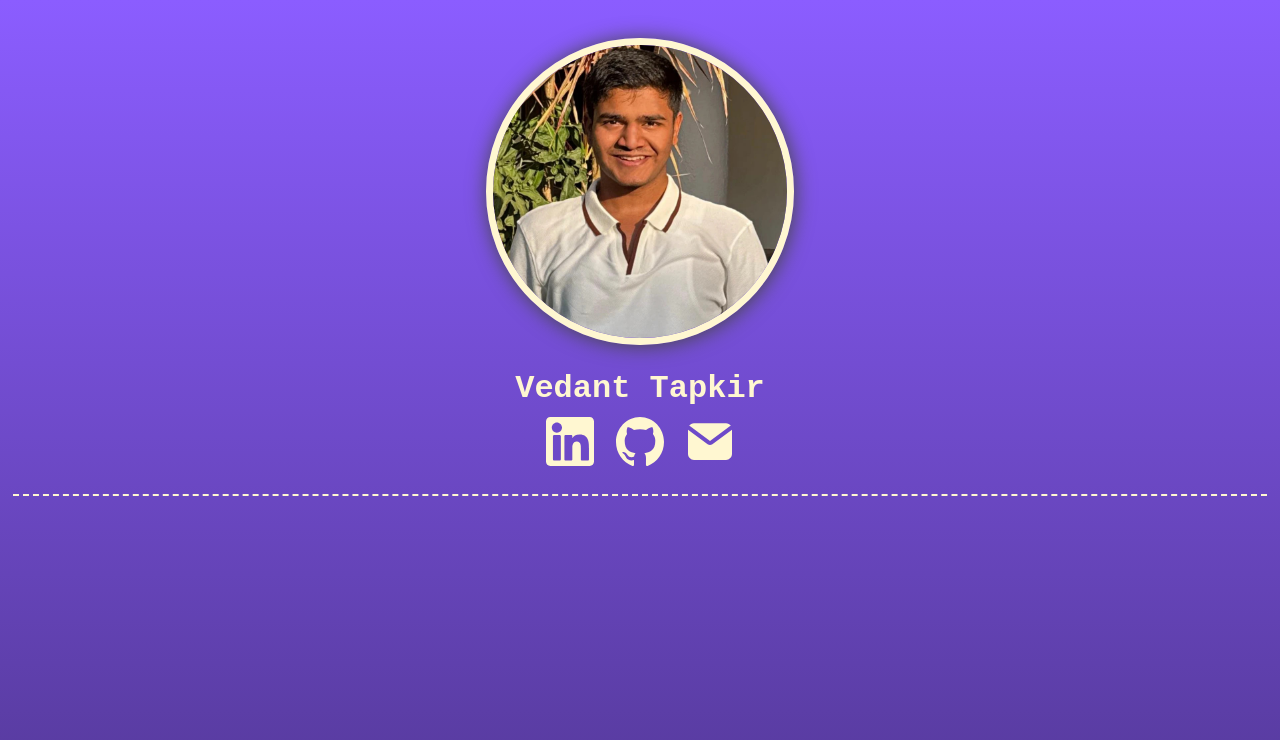
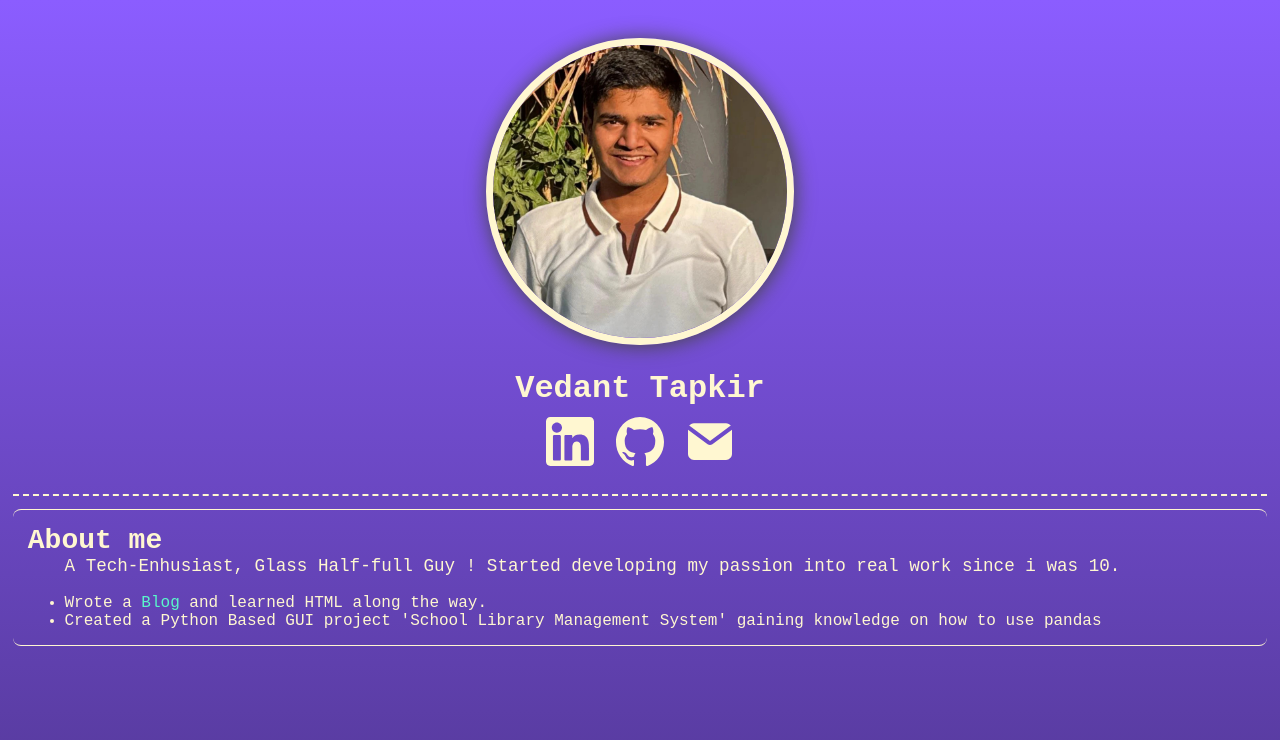
Before and after one commit to Octaflick/Portfolio, a React (Vite) app: page / in a window 1280 px wide. Shown: the top 740 px of the page. Built offline with nearby package versions, Linux system fonts and the light colour scheme.

Commit message:
Reactified: About me

```diff
--- a/src/App.jsx
+++ b/src/App.jsx
@@ -1,10 +1,12 @@
 import { useState, useEffect } from "react";
 import DisplayPicture from "./components/DisplayPicture";
+import AboutMe from "./components/AboutMe";
 
 export default function App() {
 	return (
 		<>
 			<DisplayPicture />
+      <AboutMe />
 		</>
 	);
 }
--- /dev/null
+++ b/src/components/AboutMe.jsx
@@ -0,0 +1,24 @@
+export default function AboutMe() {
+	return (
+		<div className='about-me'>
+			<fieldset>
+				<h3>About me</h3>
+				<p>
+					A Tech-Enhusiast, Glass Half-full Guy ! Started developing my passion
+					into real work since i was 10.
+				</p>
+				<br />
+				<ul>
+					<li>
+						Wrote a <a href='http://superbsav.blogspot.com/'>Blog</a> and
+						learned HTML along the way.
+					</li>
+					<li>
+						Created a Python Based GUI project 'School Library Management
+						System' gaining knowledge on how to use pandas
+					</li>
+				</ul>
+			</fieldset>
+		</div>
+	);
+}
```
